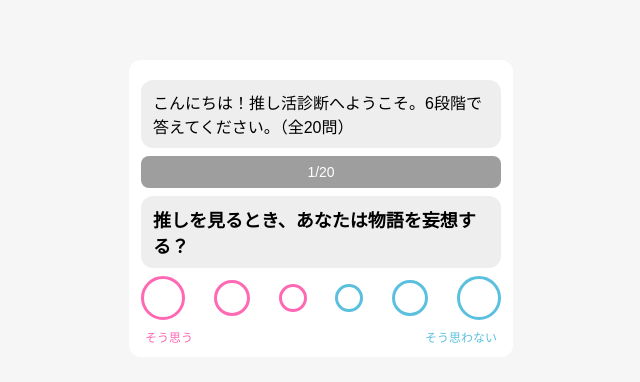
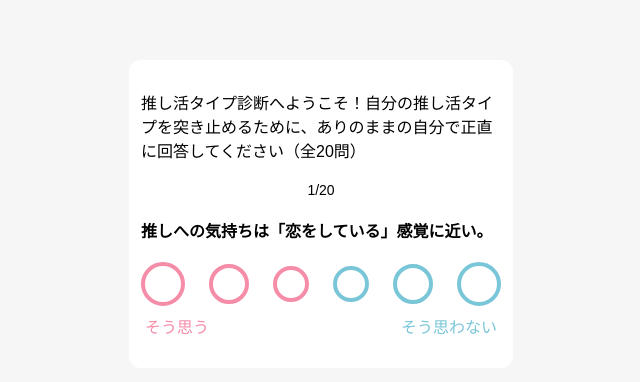
Before and after one commit to FUKURON/fukuron.github.io, a plain HTML site: page 16type/test.html in a window 1280 px wide. Shown: the whole page, without its empty margins (319-959 px from the left). Drawn offline with Linux system fonts and the light colour scheme.

Commit message:
見栄えと文言の調整

```diff
--- a/16type/css/style.css
+++ b/16type/css/style.css
@@ -14,19 +14,20 @@ body {
   width: 360px;
   background: #fff;
   border-radius: 12px;
-  padding: 12px;
+  padding: 30px 12px 30px 12px;
   opacity: 0;
 }
 
 .message {
-  padding: 10px 12px;
-  border-radius: 12px;
+  padding: 0px 0px;
+  border-radius: 0px;
   margin: 8px 0;
 }
 
 .bot {
-  background: #eee;
+  background: #fff;
   align-self: flex-start;
+  margin: 0 0 20px 0;
 }
 
 .user {
@@ -50,16 +51,16 @@ body {
 .label-row {
   display: flex;
   justify-content: space-between;
-  font-size: 12px;
+  font-size: 16px;
   padding: 0 4px;
 }
 
 .label-pink {
-  color: #ff69b4;
+  color: #F58CA8;
 }
 
 .label-cyan {
-  color: #5bc0de;
+  color: #7AC6D9;
 }
 
 button {
@@ -71,12 +72,12 @@ button {
 }
 
 button.btn-pink {
-  border: 3px solid #ff69b4;
+  border: 4px solid #F58CA8;
 }
 
 
 button.btn-cyan {
-  border: 3px solid #5bc0de;
+  border: 4px solid #7AC6D9;
 }
 
 
@@ -86,13 +87,13 @@ button.btn-large {
 }
 
 button.btn-medium {
-  width: 36px;
-  height: 36px;
+  width: 40px;
+  height: 40px;
 }
 
 button.btn-small {
-  width: 28px;
-  height: 28px;
+  width: 36px;
+  height: 36px;
 }
 
 .small {
@@ -101,17 +102,16 @@ button.btn-small {
 }
 
 .progress-card {
-  background: #9e9e9e;
-  color: #fff;
-  padding: 8px 12px;
-  border-radius: 8px;
-  margin-bottom: 8px;
+  background: #fff;
+  padding: 0 0;
+  border-radius: 0px;
+  margin: 0 0 20px 0;
   font-size: 14px;
   text-align: center;
 }
 
 .question-text {
-  font-size: 18px;
+  font-size: 16px;
   font-weight: bold;
 }
 
--- a/16type/js/quiz.js
+++ b/16type/js/quiz.js
@@ -1,24 +1,24 @@
 const questions = [
-  { trait: 'R', text: '推しを見るとき、あなたは物語を妄想する？' },
-  { trait: 'R', text: '推しが恋愛したら少し複雑に感じる？' },
-  { trait: 'R', text: '推しへの感情の主語は「私（恋）」？' },
-  { trait: 'R', text: '推しの言動で動くのは心（感情）？' },
-  { trait: 'R', text: '推しを形容するなら「恋」？' },
-  { trait: 'E', text: '推し語りは共有したい？' },
-  { trait: 'E', text: '現場は友達と行くのが楽しい？' },
-  { trait: 'E', text: 'SNSで感想を投稿することが多い？' },
-  { trait: 'E', text: '同担と語るのが嬉しい？' },
-  { trait: 'E', text: '推し活は交流のきっかけ？' },
-  { trait: 'D', text: '現場は行けるなら全部行く？' },
-  { trait: 'D', text: 'グッズは積極的に揃える？' },
-  { trait: 'D', text: '記念日を必ずお祝いする？' },
-  { trait: 'D', text: '推し活が生活の中心になることがある？' },
-  { trait: 'D', text: '気持ちの温度は安定して高い？' },
-  { trait: 'S', text: '基本は1人の推しを長く推す？' },
-  { trait: 'S', text: '新しいジャンルには慎重？' },
-  { trait: 'S', text: '沼の移動はあまりしない？' },
-  { trait: 'S', text: '創作欲はあまり湧かない？' },
-  { trait: 'S', text: '直感で好きになる頻度は低い？' }
+  { trait: 'R', text: '推しへの気持ちは「恋をしている」感覚に近い。' },
+  { trait: 'R', text: '推しを見るとき、物語を妄想することが多い。' },
+  { trait: 'R', text: '推しが恋愛すると聞くと、複雑な気持ちになる。' },
+  { trait: 'R', text: '推しの言葉ひとつで、心や感情が大きく動く。' },
+  { trait: 'R', text: '自分にとって推しは「恋人」に近い存在だ。' },
+  { trait: 'E', text: '推しを語るときは、人と共有したいほうだ。' },
+  { trait: 'E', text: '現場は、友達と一緒に行くほうが楽しい。' },
+  { trait: 'E', text: '推しのことをSNSに投稿するほうだ。' },
+  { trait: 'E', text: '同担と推しについて語り合えると嬉しい。' },
+  { trait: 'E', text: '推し活は、人と交流するきっかけになっている。' },
+  { trait: 'D', text: '現場には、行けるなら全部行きたいと思う。' },
+  { trait: 'D', text: '推しのグッズは、積極的にあつめるほうだ。' },
+  { trait: 'D', text: '推しの記念日は、できるだけ毎回お祝いする。' },
+  { trait: 'D', text: '推し活が、生活の中心になる時期がある。' },
+  { trait: 'D', text: '推しへの熱量は、常に高いほうだ。' },
+  { trait: 'S', text: '基本的に、1人の推しを長く推すタイプだ。' },
+  { trait: 'S', text: '新しいジャンルには、どちらかというと慎重だ。' },
+  { trait: 'S', text: '推し変や沼の移動をすることはあまりない。' },
+  { trait: 'S', text: '推しで創作をしたい気持ちはあまり湧かない。' },
+  { trait: 'S', text: '直感で「この人が好き」となることは少ない。' }
 ];
 
 const typeDescriptions = {
@@ -51,7 +51,7 @@ const answerLabels = [
 
 let currentIndex = 0;
 const scores = { R: 0, E: 0, D: 0, S: 0 };
-const introText = 'こんにちは！推し活診断へようこそ。6段階で答えてください。（全20問）';
+const introText = '推し活タイプ診断へようこそ！自分の推し活タイプを突き止めるために、ありのままの自分で正直に回答してください（全20問）';
 
 function fadeOutChat(callback) {
   const chatElement = document.getElementById('chat');
```
